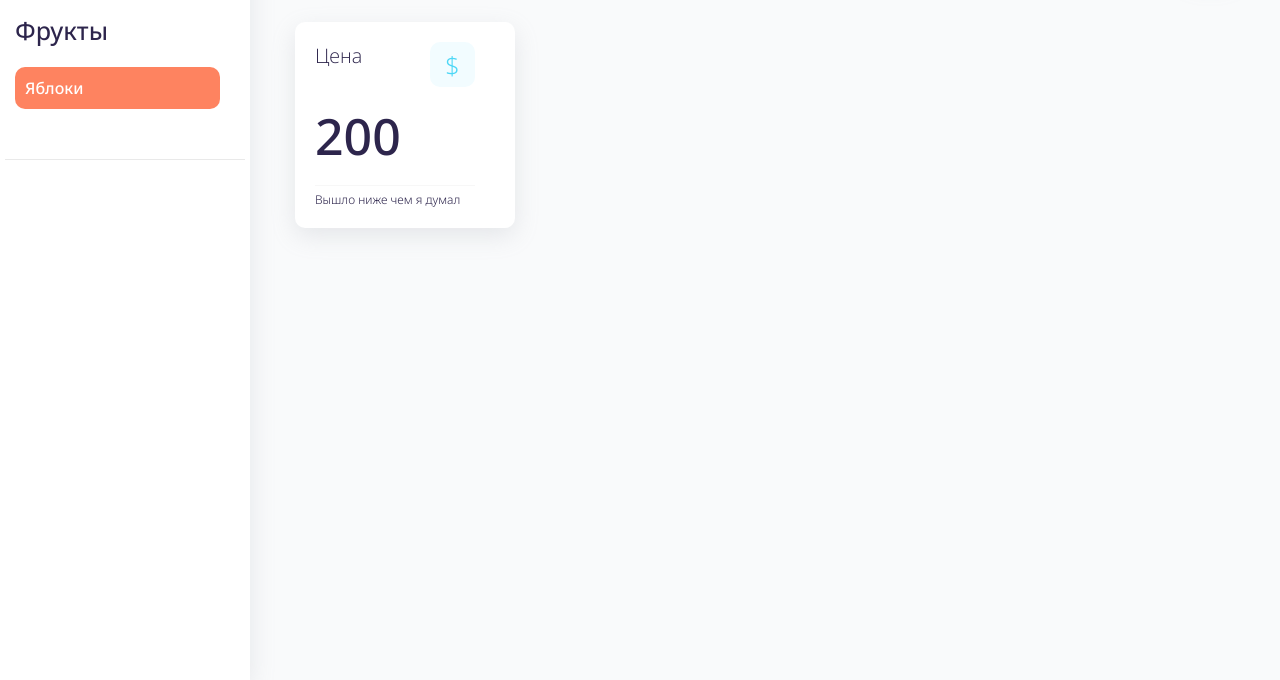
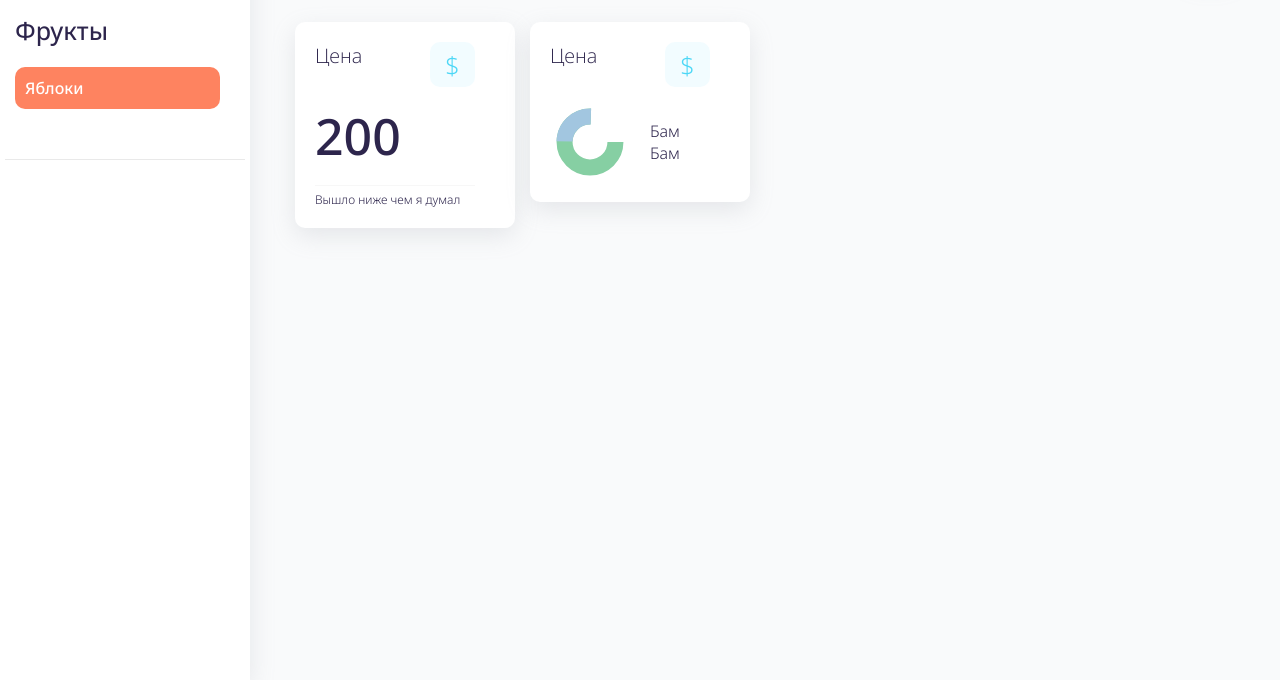
Before and after one commit to PetroKolada/Buisness-helper, a plain HTML site: page index.html in a window 1280 px wide. Shown: the part 120-800 px from the top of the page. Drawn offline with Linux system fonts and the light colour scheme.

Commit message:
Add files via upload

```diff
--- a/index.html
+++ b/index.html
@@ -59,6 +59,24 @@
                         </div>
                         <div class="element__comment">
                             Вышло ниже чем я думал
+                        </div>
+                    </div>
+                    <div class="main_element">
+                        <div class="element_header">
+                            <div class="element__title">Цена</div>
+                            <div class="element__symbol">$</div>
+                        </div>
+                        <div class="diagram_holder">
+                            <div class="canvas">
+                                <svg class="chart" viewBox="0 0 50 50">
+                                    <circle class="unit" r="15.9" cx="50%" cy="50%"></circle>
+                                    <circle class="unit" r="15.9" cx="50%" cy="50%"></circle>
+                                </svg>
+                            </div>
+                            <div class="circle_list">
+                                Бам<br>
+                                Бам<br>
+                            </div>
                         </div>
                     </div>
                 </div>
--- a/style.css
+++ b/style.css
@@ -43,7 +43,7 @@ main {
     overflow-y: auto;
 }
 
-.left_panel::-webkit-scrollbar{
+.left_panel::-webkit-scrollbar {
     width: 5px;
 }
 
@@ -118,20 +118,20 @@ main {
     gap: 10px;
 }
 
-.hero_header{
+.hero_header {
     display: flex;
     align-items: center;
     justify-content: space-between;
 }
 
-.header__info{
+.header__info {
     display: flex;
     align-items: center;
     gap: 45px;
     justify-content: center;
 }
 
-.date{
+.date {
     display: flex;
     gap: 10px;
     color: rgb(192, 192, 192);
@@ -147,11 +147,11 @@ main {
     padding-right: 10px;
 }
 
-.date > img{
+.date>img {
     height: 10px;
 }
 
-.button{
+.button {
     display: flex;
     background-color: #4CD7F6;
     color: #0D1317;
@@ -166,7 +166,7 @@ main {
     box-shadow: rgba(149, 157, 165, 0.2) 0px 8px 24px;
 }
 
-.button:hover{
+.button:hover {
     background-color: #FE8360;
 }
 
@@ -175,11 +175,11 @@ main {
     aspect-ratio: 1/1;
 }
 
-.subtitle{
+.subtitle {
     color: rgb(36, 36, 36);
 }
 
-.hero_main{
+.hero_main {
     width: 100%;
     display: flex;
     flex-wrap: wrap;
@@ -187,11 +187,11 @@ main {
     gap: 15px;
 }
 
-.hero__title > img{
+.hero__title>img {
     height: 30px;
 }
 
-.main_element{
+.main_element {
     display: flex;
     height: fit-content;
     background-color: #FFFFFF;
@@ -201,18 +201,17 @@ main {
     padding-right: 40px;
     min-width: calc(100%/4 - 15px);
     box-shadow: rgba(149, 157, 165, 0.2) 0px 8px 24px;
-    overflow: hidden;
     position: relative;
     border-radius: 10px;
     max-width: 100%;
 }
 
-.main_element *{
+.main_element * {
     word-break: break-all;
     line-break: anywhere;
 }
 
-.main_element::after{
+.main_element::after {
     content: "";
     height: 100%;
     width: 100%;
@@ -222,49 +221,49 @@ main {
     transition: all 0.2s;
 }
 
-.main_element:hover::after{
+.main_element:hover::after {
     backdrop-filter: blur(3px);
 }
 
-.element_header{
+.element_header {
     display: flex;
     justify-content: space-between;
     flex-shrink: 1;
     flex-wrap: wrap;
 }
 
-.element__title{
+.element__title {
     font-size: 20px;
     font-weight: 250;
 }
 
-.element__symbol{
+.element__symbol {
     display: flex;
     border-radius: 10px;
     background-color: #f2fcff;
     color: #4CD7F6;
     text-align: center;
     font-size: 25px;
-    width: 45px;
+    min-width: 45px;
     justify-content: center;
     align-items: center;
     aspect-ratio: 1/1;
 }
 
-.element__value{
+.element__value {
     font-size: 50px;
     font-weight: 500;
 }
 
-.element__comment{
-    border-top: 1px #f7f7f7 solid ;
+.element__comment {
+    border-top: 1px #f7f7f7 solid;
     padding-top: 5px;
     font-size: 12px;
     word-break: break-all;
 }
 
 
-.right_panel{
+.right_panel {
     display: flex;
     flex-direction: column;
     gap: 50px;
@@ -282,7 +281,7 @@ main {
     box-shadow: rgba(149, 157, 165, 0.2) 0px 8px 24px;
 }
 
-.right__title{
+.right__title {
     color: #FFFFFF !important;
     display: flex;
     width: 100%;
@@ -294,7 +293,7 @@ main {
     font-size: 20px;
 }
 
-.close__button{
+.close__button {
     display: flex;
     justify-content: center;
     color: white;
@@ -303,23 +302,23 @@ main {
     cursor: pointer;
 }
 
-.right_panel_list{
+.right_panel_list {
     display: flex;
     gap: 15px;
     flex-direction: column;
 }
 
-.right_panel_list__element{
+.right_panel_list__element {
     color: rgb(172, 172, 172);
     font-weight: 350;
     font-size: 15px;
 }
 
-.drop_down_content *{
+.drop_down_content * {
     color: #FFFFFF;
 }
 
-.drop_down_content{
+.drop_down_content {
     display: flex;
     flex-direction: column;
     gap: 15px;
@@ -330,39 +329,77 @@ main {
     padding-left: 10px;
 }
 
-.drop_down:hover > .drop_down_content{
+.drop_down:hover>.drop_down_content {
     height: 100%;
 }
 
-.input_text{
+.input_text {
     background: none;
     padding: 5px;
     border: 1px solid white;
     border-radius: 5px;
 }
 
-.input__element{
+.input__element {
     display: flex;
     flex-direction: column;
 }
 
-.input_content{
+.input_content {
     font-size: 12px;
 }
 
-.list__header{
+.list__header {
     display: flex;
     justify-content: space-between;
 }
 
-.list__header *{
+.list__header * {
     color: white;
 }
 
-.list__arrow{
+.list__arrow {
     transition: 0.2s;
 }
 
-.drop_down:hover .list__arrow{
+.drop_down:hover .list__arrow {
     transform: rotate(90deg);
 }
+
+.chart {
+    display: flex;
+}
+
+.canvas {
+    display: flex;
+    width: 50%;
+}
+
+.unit {
+    fill: none;
+    stroke-width: 10;
+    cursor: pointer;
+}
+
+.unit:nth-child(1) {
+    stroke: #86cfa3;
+    stroke-dasharray: 75 100;
+}
+
+.unit:nth-child(2) {
+    stroke: #a2c6e0;
+    stroke-dasharray: 25 100;
+    stroke-dashoffset: -50;
+}
+
+.diagram_holder {
+    display: flex;
+    gap: 20px;
+}
+
+.circle_list {
+    display: flex;
+    flex-direction: column;
+    align-items: center;
+    justify-content: center;
+}
```
